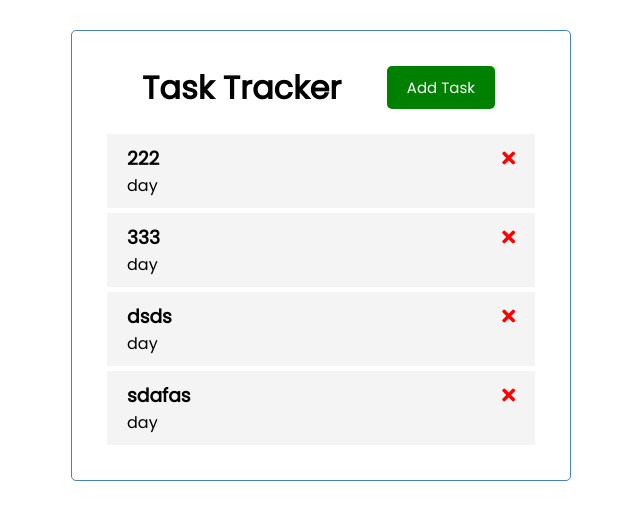
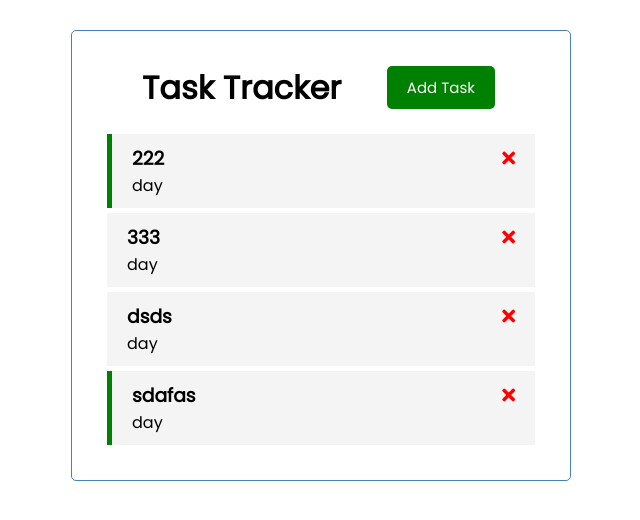
Before and after one commit to GeethMalinda/Vue-TaskTracker, a Vue app: page / in a window 1280 px wide. Shown: the top 520 px of the page, without its empty margins (319-959 px from the left). Built offline with nearby package versions, Linux system fonts and the light colour scheme.

Commit message:
dynemic class

```diff
--- a/src/App.vue
+++ b/src/App.vue
@@ -35,13 +35,13 @@ export default {
         id:2,
         text:"333",
         day:"day",
-        reminder:true,
+        reminder:false,
       },
        {
         id:3,
         text:"dsds",
         day:"day",
-        reminder:true,
+        reminder:false,
       },
        {
         id:4,
--- a/src/components/Task.vue
+++ b/src/components/Task.vue
@@ -1,5 +1,5 @@
 <template>
-<div class="task">
+<div :class="[task.reminder ? 'reminder' :'','task']" class="task">
   <h3>{{ task.text }}
     <i class="fas fa-times"></i>
   </h3>
```
